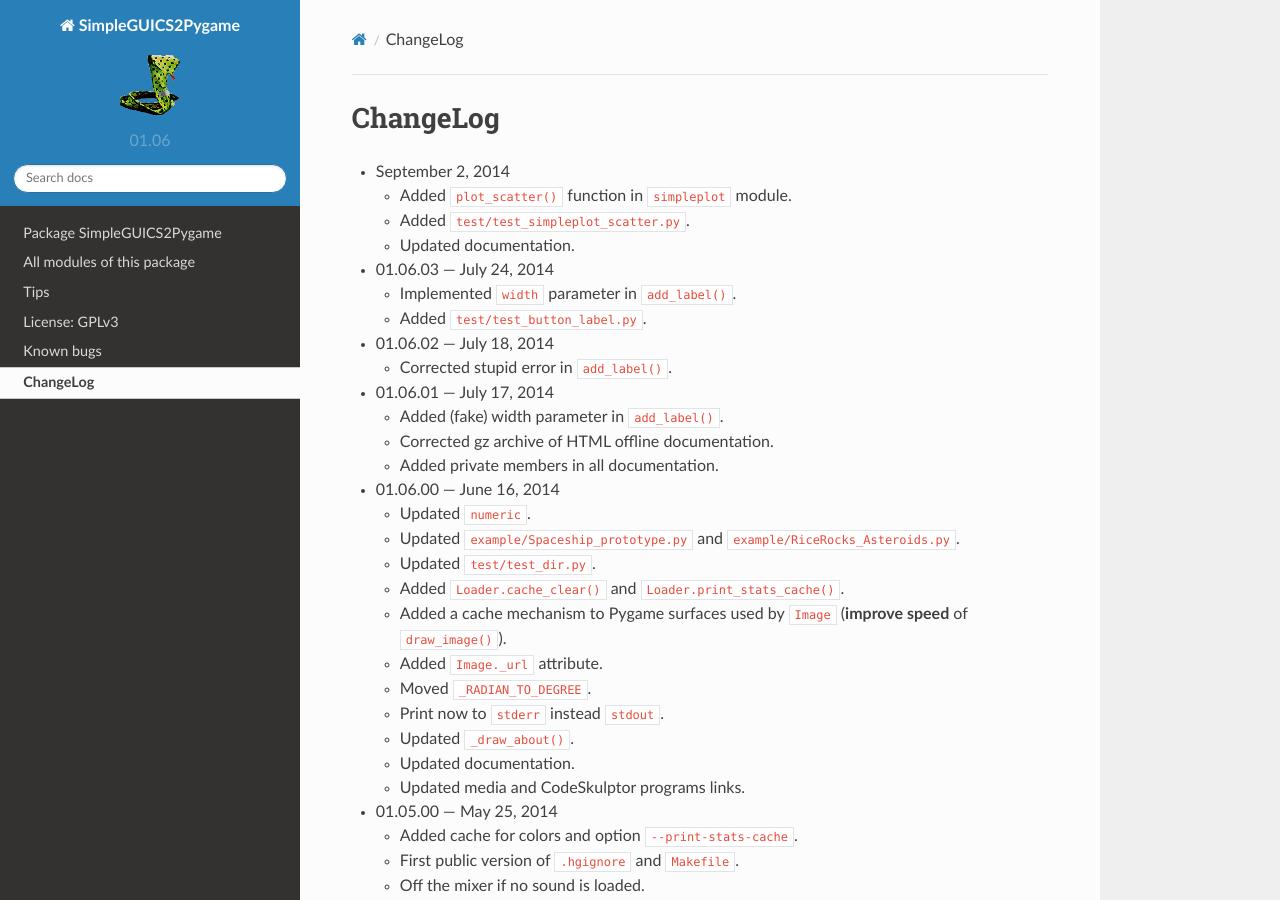
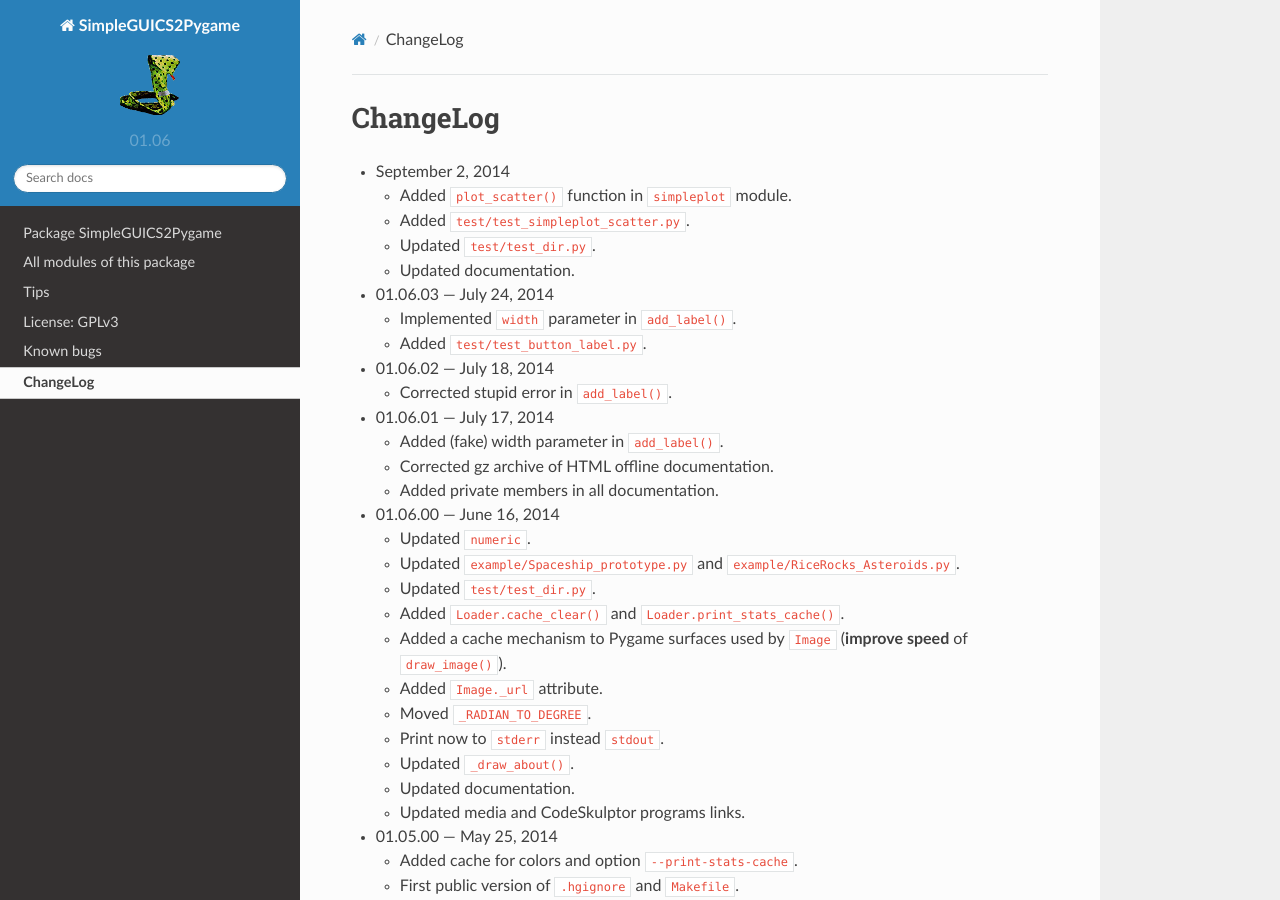
Before and after one commit to rhul-compsoc/SimpleGUICS2Pygame, a Sphinx documentation site: the page built from Sphinx/ChangeLog.rst, in a window 1280 px wide and 900 px high. Built offline with Sphinx 7.4.7 and the Read the Docs theme 2.0.0, drawn with Linux system fonts in a browser that asks for light colours.

Commit message:
Updated test/test_dir.py.

```diff
--- a/README.rst
+++ b/README.rst
@@ -110,6 +110,7 @@ Changes
 
   - Added ``plot_scatter()`` function in ``simpleplot`` module.
   - Added ``test/test_simpleplot_scatter.py``.
+  - Updated ``test/test_dir.py``.
   - Updated documentation.
 
 * 01.06.03 --- July 24, 2014
--- a/Sphinx/ChangeLog.rst
+++ b/Sphinx/ChangeLog.rst
@@ -4,6 +4,7 @@ ChangeLog
 
   - Added ``plot_scatter()`` function in ``simpleplot`` module.
   - Added ``test/test_simpleplot_scatter.py``.
+  - Updated ``test/test_dir.py``.
   - Updated documentation.
 
 * 01.06.03 --- July 24, 2014
```
Also changed, not shown: 1 other file.
